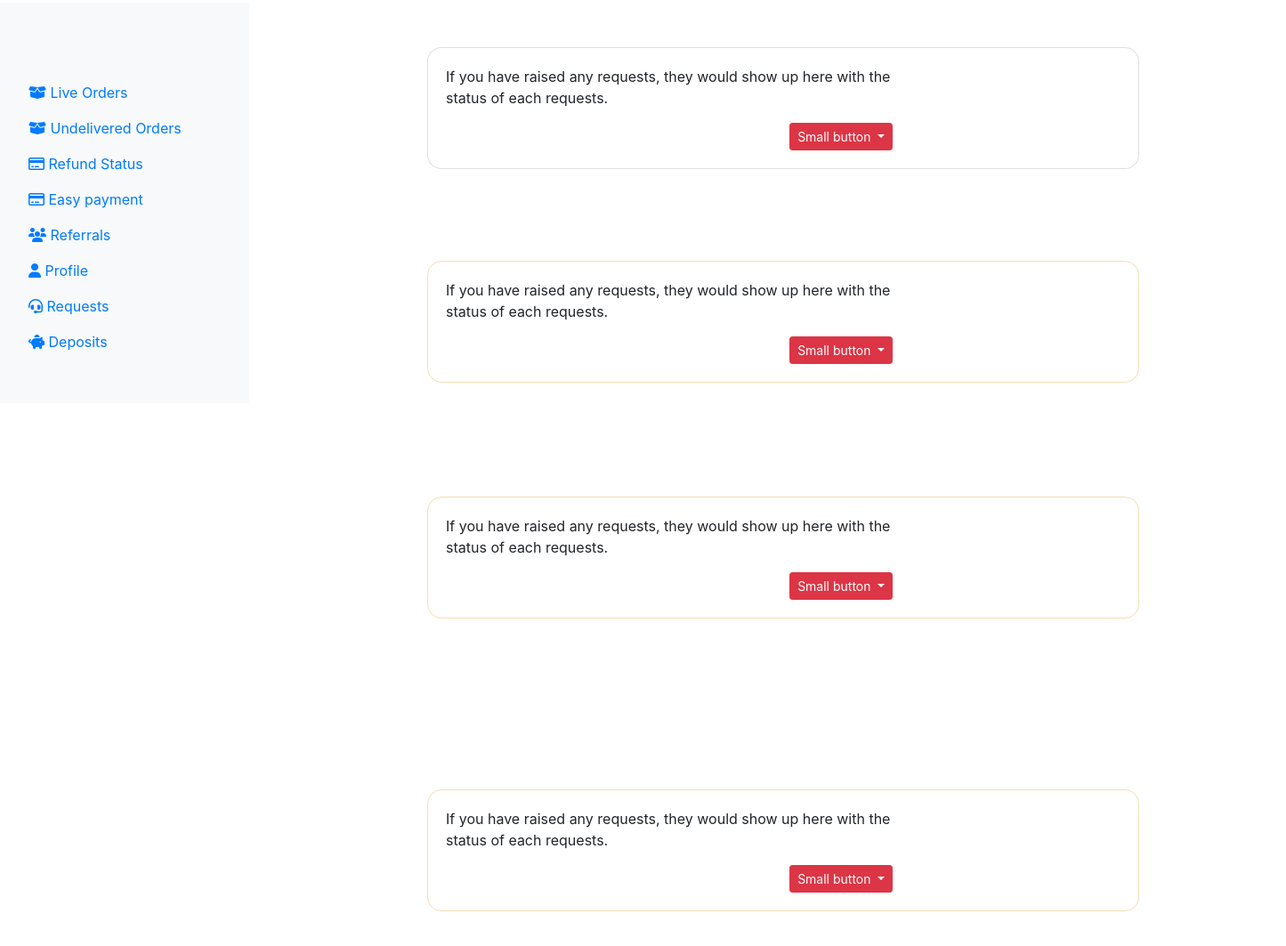
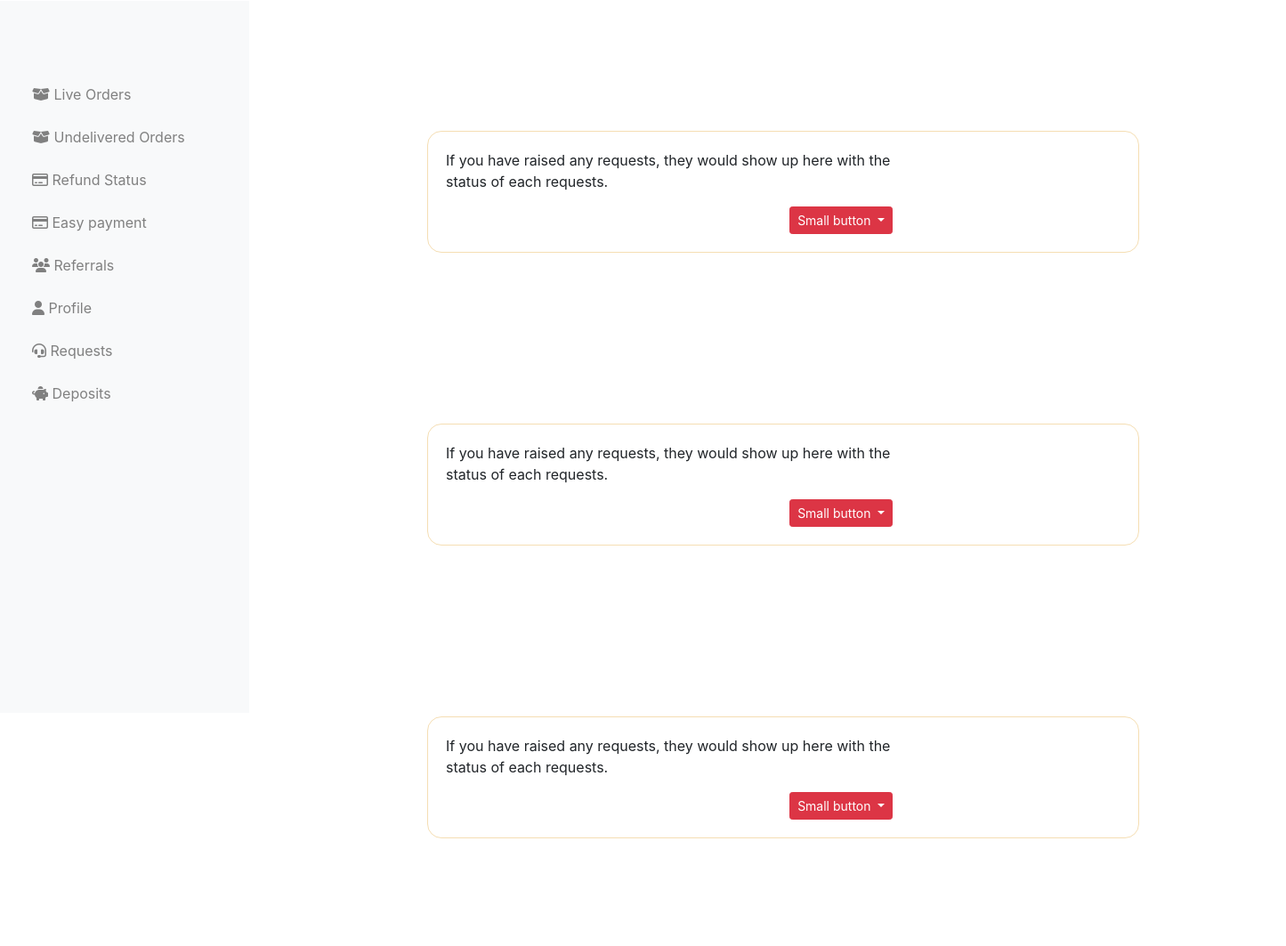
Before and after one commit to prakharpks02/floww-01-abhishek, a plain HTML site: page week 5/rentomojo/desktop/index.html in a window 1280 px wide. Shown: the part 95-1158 px from the top of the page at 89% size, 1445 px wide, since content can reach past the window. Drawn offline with nearby package versions, Linux system fonts and the light colour scheme.

Commit message:
fixed things

```diff
--- a/week 5/rentomojo/desktop/index.html
+++ b/week 5/rentomojo/desktop/index.html
@@ -19,6 +19,7 @@
 
 <body>
   <!--Logo-->
+  <div class="navigationBar">
   <nav class="navbar navbar-expand-lg navbar-light bg-light">
     <a class="navbar-brand" href="#">
       <img src="../desktop/images/logo.png" width="120" height="40" alt="">
@@ -85,11 +86,10 @@
     </div>
 
   </nav>
+</div>
   <!--Sidebar starts from here-->
   <div class="d-flex flex-column flex-shrink-0 p-3 bg-light sidebar" style="width: 280px;">
-    <a href="/" class="d-flex align-items-center mb-3 mb-md-0 me-md-auto link-dark text-decoration-none">
 
-    </a>
     <hr>
     <ul class="nav nav-pills flex-column mb-auto">
       <li>
@@ -143,9 +143,13 @@
     </ul>
     <hr>
 
+
+
+
   </div>
   <!--Card starts from here-->
 
+  <div class="cards">
     <div class="card">
 
       <div class="card-body">
@@ -191,8 +195,6 @@
       </div>
     </div>
 
-  <!--Third card-->
-
 
     <div class="card3">
 
@@ -216,9 +218,6 @@
     </div>
 
 
-  <!--Fourth card-->
-
-
     <div class="card4">
 
       <div class="card-body">
@@ -239,6 +238,41 @@
 
       </div>
     </div>
+
+
+    <div class="card5">
+
+      <div class="card-body">
+
+        <p class="card-text">If you have raised any requests, they would show up here with the status of each requests.
+
+        <div class="btn-group">
+          <button class="btn btn-danger btn-sm dropdown-toggle" type="button" data-bs-toggle="dropdown"
+            aria-expanded="false">
+            Small button
+          </button>
+          <ul class="dropdown-menu">
+            ...
+          </ul>
+        </div>
+
+
+
+      </div>
+    </div>
+
+
+
+
+
+
+
+    </div>
+    </div>
+
+
+
+
   <!-- Optional JavaScript -->
   <!-- jQuery first, then Popper.js, then Bootstrap JS -->
   <script src="https://code.jquery.com/jquery-3.3.1.slim.min.js"
--- a/week 5/rentomojo/desktop/style.css
+++ b/week 5/rentomojo/desktop/style.css
@@ -6,23 +6,63 @@
     padding-right: 2em;
     padding-top: 1em;
 }
+.navigationBar{
+
+  position: fixed;
+  width: 100%;
+
+}
+.nav-link{
+  color: grey;
+}
+
 #cart{
     margin-top: 1em;
 }
 .flex-column{
     margin-top: 2em;
 }
+
+.dropdown-menu{
+
+
+  margin-top: 2em;
+   left: 130px;
+ }
+
 .sidebar{
+  margin-top: 6em;
 height: 100%;
-position: sticky;
+position: fixed;
+box-shadow: 30px;
+
+}
+
+.sidebar a {
+  border: 2px solid transparent;
+ margin: 2px;
+ border-radius: 4px;
+}
+.sidebar a:hover{
+  background-color: rgb(194, 246, 246);
+
+}
+.cards{
+  height: 100%;
+  overflow-y: auto;
+  margin-bottom: 10em;
+
+
+
 }
 .card{
   display: flex;
   float: left;
   margin-left: 30em;
-  margin-top: -25em;
+  margin: 10em 30 20em 0;
 padding-right: 16em;
 border-radius: 1em;
+visibility: hidden;
 
 }
 
@@ -35,6 +75,7 @@ border-radius: 1em;
   border-radius: 1em;
   border: 1px solid wheat;
   margin-bottom: 10em;
+  visibility: hidden;
 
 
 }
@@ -60,6 +101,18 @@ border-radius: 1em;
   border: 1px solid wheat;
   margin-bottom: 10em;
 }
+.card5{
+
+  display: flex;
+  float: left;
+  margin-left: 30em;
+  margin-top: 2em;
+padding-right: 16em;
+border-radius: 1em;
+border: 1px solid wheat;
+margin-bottom: 10em;
+
+}
 .btn-group{
     display: flex;
     float: right;
```
Lines whose indentation alone changed are shown as unchanged.
